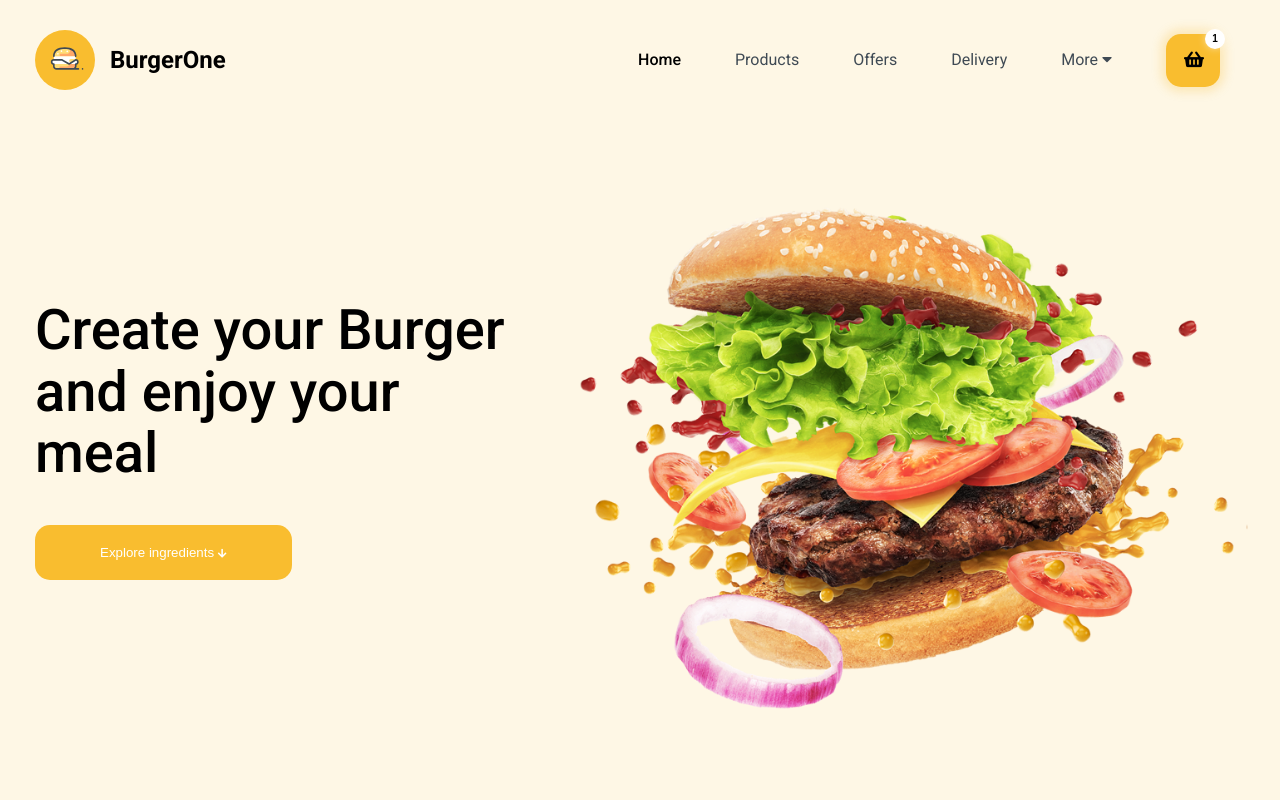
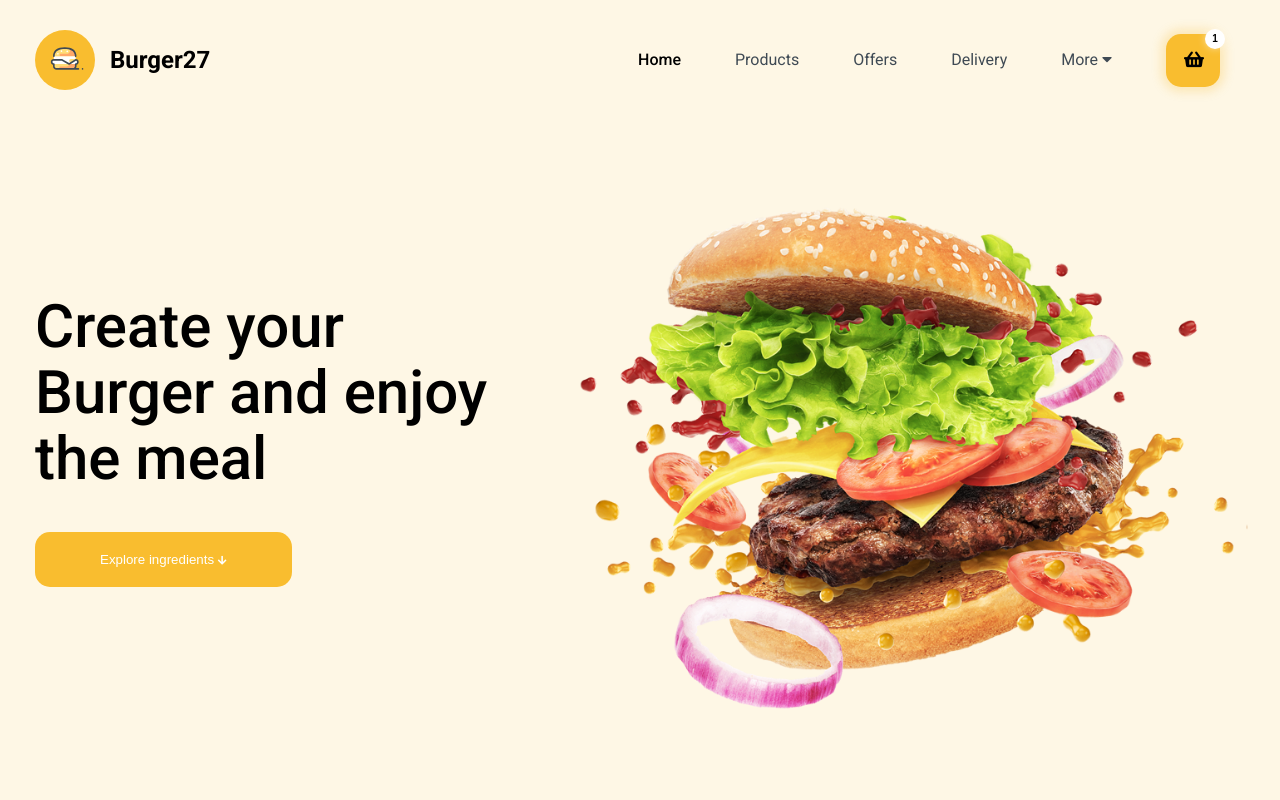
Before and after one commit to tommasodossena/js-burger, a plain HTML site: page index.html in a window 1280 px wide. Shown: the top 800 px of the page. Drawn offline with Linux system fonts and the light colour scheme.

Commit message:
Minor fix

```diff
--- a/css/style.css
+++ b/css/style.css
@@ -23,7 +23,7 @@ body {
 }
 h1 {
     font-weight: 500;
-    font-size: 3.5rem;
+    font-size: 3.75rem;
     line-height: 1.1;
 }
 small {
--- a/index.html
+++ b/index.html
@@ -13,7 +13,7 @@
     <link rel="shortcut icon" href="img/favicon.ico" type="image/x-icon">
     <!-- Stylesheet -->
     <link rel="stylesheet" href="css/style.css">
-    <title>BurgerOne | Create your Burger</title>
+    <title>Burger27 | Create your Burger</title>
 </head>
 <body>
     <!-- Header -->
@@ -25,7 +25,7 @@
                     <div class="round_logo">
                         <img src="img/icons8-beef-burger.svg" alt="BurgerOne logo">
                     </div>
-                    <h2>BurgerOne</h2>
+                    <h2>Burger27</h2>
                 </div>
                 <div class="header_top_navbar">
                     <nav>
@@ -47,7 +47,7 @@
             <!-- Header hero -->
             <div class="header_hero">
                 <div class="header_hero_cta">
-                    <h1>Create your Burger and enjoy your meal</h1>
+                    <h1>Create your Burger and enjoy the meal</h1>
                     <a href="#create-section"><button class="btn btn-explore" href="lets-create">Explore ingredients <i class="fas fa-arrow-down fa-xs"></i></button></a>
                 </div>
                 <div class="header_hero_img">
@@ -57,7 +57,7 @@
             <!-- /Header hero -->
         </div>
     </header>
-        <!-- /Header -->
+    <!-- /Header -->
 
     <!-- Main -->
     <main>
@@ -211,7 +211,7 @@
     <!-- Footer -->
     <footer>
         <div class="copyright">
-            <small>&#x000A9; 2020 - 2021 BurgerOne.sample.com - All Rights Reserved.</small>
+            <small>&#x000A9; 2020 - 2021 Burger#27.sample.com - All Rights Reserved.</small>
         </div>
         <div class="payment-method">
             <img src="img/payment-method.png" alt="Payment method">
```
